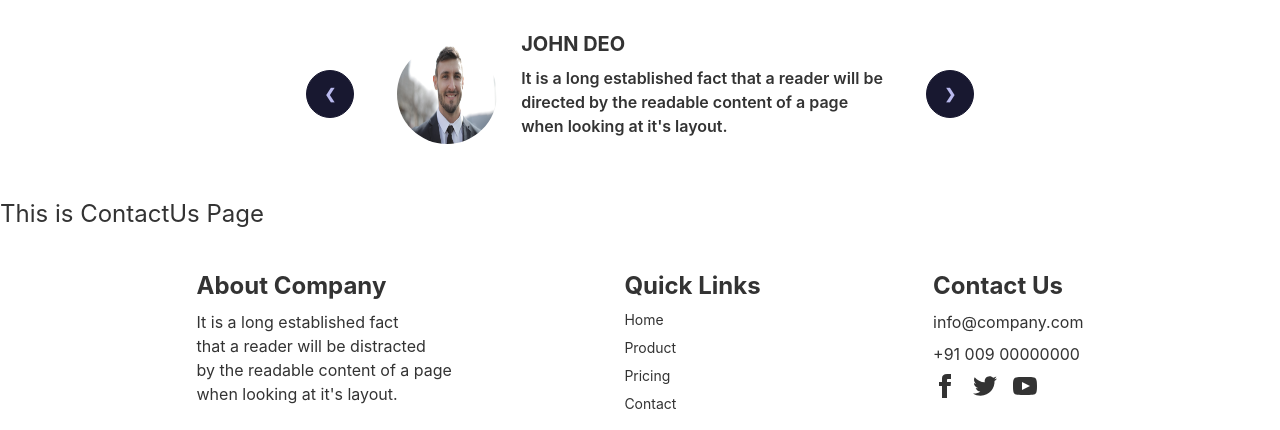
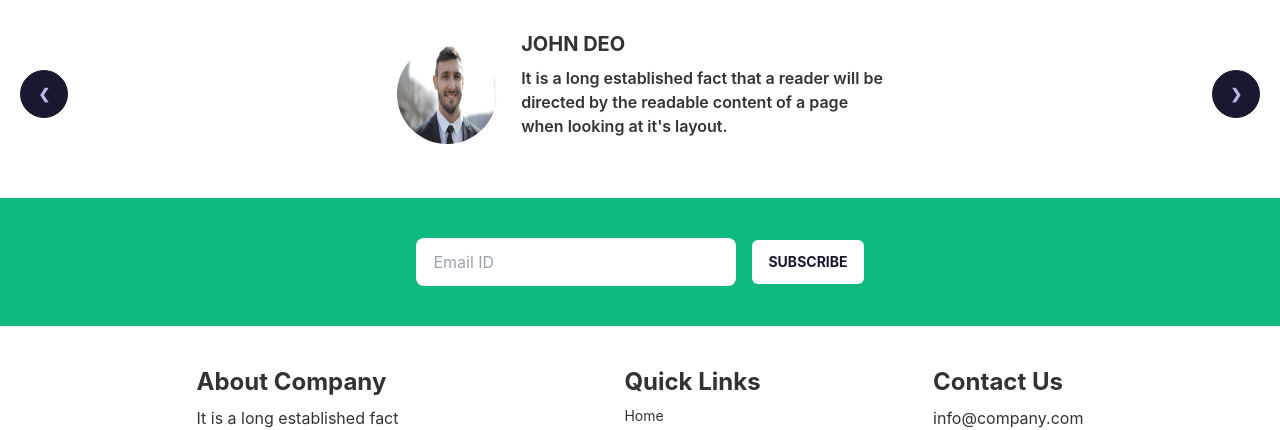
Before and after one commit to afzalhossain00/business-template, a React (Create React App) app: page / in a window 1280 px wide. Shown: the part 1455-1885 px from the top of the page. Built offline with nearby package versions, Linux system fonts and the light colour scheme.

Commit message:
added contact page and  error  page

```diff
--- a/src/Pages/ContactUs/ContactUs.js
+++ b/src/Pages/ContactUs/ContactUs.js
@@ -2,8 +2,9 @@ import React from 'react';
 
 const ContactUs = () => {
     return (
-        <div>
-            <h3 className='text-2xl'>This is ContactUs Page</h3>
+        <div className='bg-emerald-500 py-10 flex items-center justify-center mx-auto px-4'>
+            <input type="text" placeholder="Email ID" className="input w-full max-w-xs mr-4" />
+            <button className="inline-block cursor-pointer rounded-md bg-base-100 px-4 py-3 text-center text-sm font-bold uppercase text-accent transition duration-200 ease-in-out  hover:bg-primary">Subscribe</button>
         </div>
     );
 };
--- a/src/Pages/Pricing/Pricing.js
+++ b/src/Pages/Pricing/Pricing.js
@@ -2,8 +2,9 @@ import React from 'react';
 
 const Pricing = () => {
     return (
-        <div>
-            <h3 className='text-2xl'>This is Pricing Page</h3>
+        <div className='text-center'>
+            <h3 className='text-2xl font-bold'>Under Construction</h3>
+            <h3 className='text-2xl'>coming soon...</h3>
         </div>
     );
 };
--- a/src/Pages/Review/ReviewDetails.js
+++ b/src/Pages/Review/ReviewDetails.js
@@ -5,13 +5,13 @@ const ReviewDetails = ({ slide }) => {
     return (
         <div id={`slide${id}`} className="carousel-item relative w-full">
             <div className='flex items-center justify-between mx-auto'>
-                <img src={image} alt='' style={{ width: '100px', height: '100px', borderRadius: '100px' }} className="rounded-xl  mr-6" />
+                <img src={image} alt='' style={{ width: '100px', height: '100px', borderRadius: '100px' }} className="rounded-xl mr-6" />
                 <div>
                     <h3 className='text-xl font-bold mb-2'>JOHN DEO</h3>
                     <p className="mb-5 text-md font-semibold">It is a long established fact that a reader will be <br /> directed by the readable content of a page <br /> when looking at it's layout.</p>
                 </div>
             </div>
-            <div className="absolute flex justify-around transform -translate-y-1/2 left-5 right-5 top-1/2">
+            <div className="absolute flex justify-between transform -translate-y-1/2 left-5 right-5 top-1/2">
                 <a href={`#slide${prev}`} className="btn btn-circle">❮</a>
                 <a href={`#slide${next}`} className="btn btn-circle">❯</a>
             </div>
--- /dev/null
+++ b/src/Pages/Shared/ErrorPage/ErrorPage.js
@@ -0,0 +1,22 @@
+import React from 'react';
+import { Link } from 'react-router-dom';
+
+const ErrorPage = () => {
+    return (
+        <section className='mt-4'>
+            <div className='container flex flex-col items-center justify-center px-4 mx-auto my-4'>
+                <img className='rounded-xl' style={{ height: '400px', width: '650px' }} src="https://img.freepik.com/free-vector/oops-404-error-with-broken-robot-concept-illustration_114360-1932.jpg?w=740&t=st=1669381366~exp=1669381966~hmac=a591d86fb16de5339b4475f7e3d861898f49a4c2ac5d66480af177818f11bbea" alt="" />
+                <div className='max-w-md text-center'>
+                    <p className="pt-4"><small className='font-semibold text-3xl'>Page Not Found.</small></p> <br />
+                    <Link
+                        to='/'
+                        className='px-4 py-3 font-semibold rounded-lg bg-orange-400 hover:bg-orange-500 text-gray-900'
+                    > Back to Home
+                    </Link>
+                </div>
+            </div>
+        </section>
+    );
+};
+
+export default ErrorPage;
--- a/src/Routes/Routes.js
+++ b/src/Routes/Routes.js
@@ -4,6 +4,7 @@ import ContactUs from "../Pages/ContactUs/ContactUs";
 import Home from "../Pages/Home/Home/Home";
 import Pricing from "../Pages/Pricing/Pricing";
 import Product from "../Pages/Product/Product";
+import ErrorPage from "../Pages/Shared/ErrorPage/ErrorPage";
 
 export const router = createBrowserRouter([
     {
@@ -28,5 +29,9 @@ export const router = createBrowserRouter([
             },
 
         ]
+    },
+    {
+        path: '*',
+        element: <ErrorPage></ErrorPage>
     }
 ])
```
